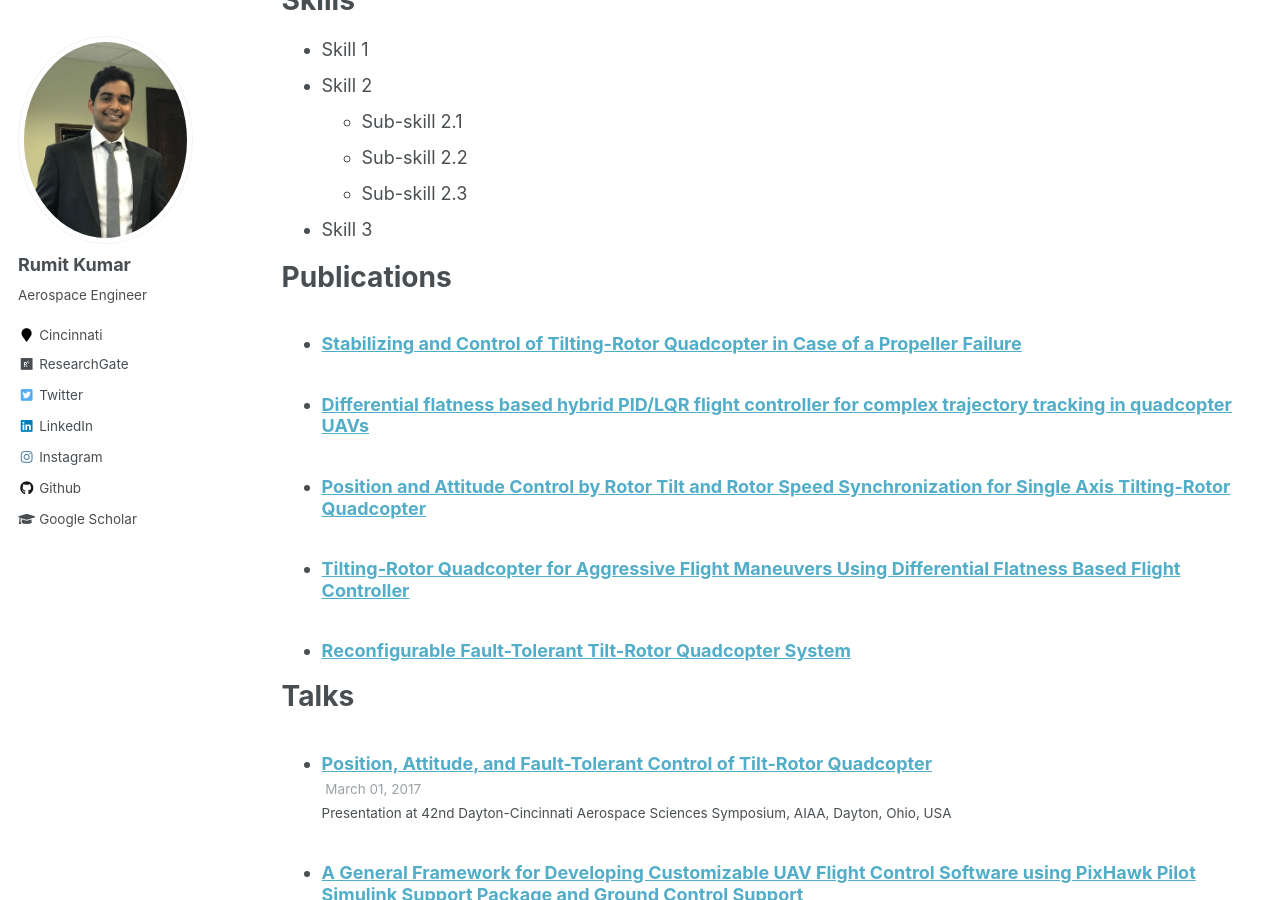
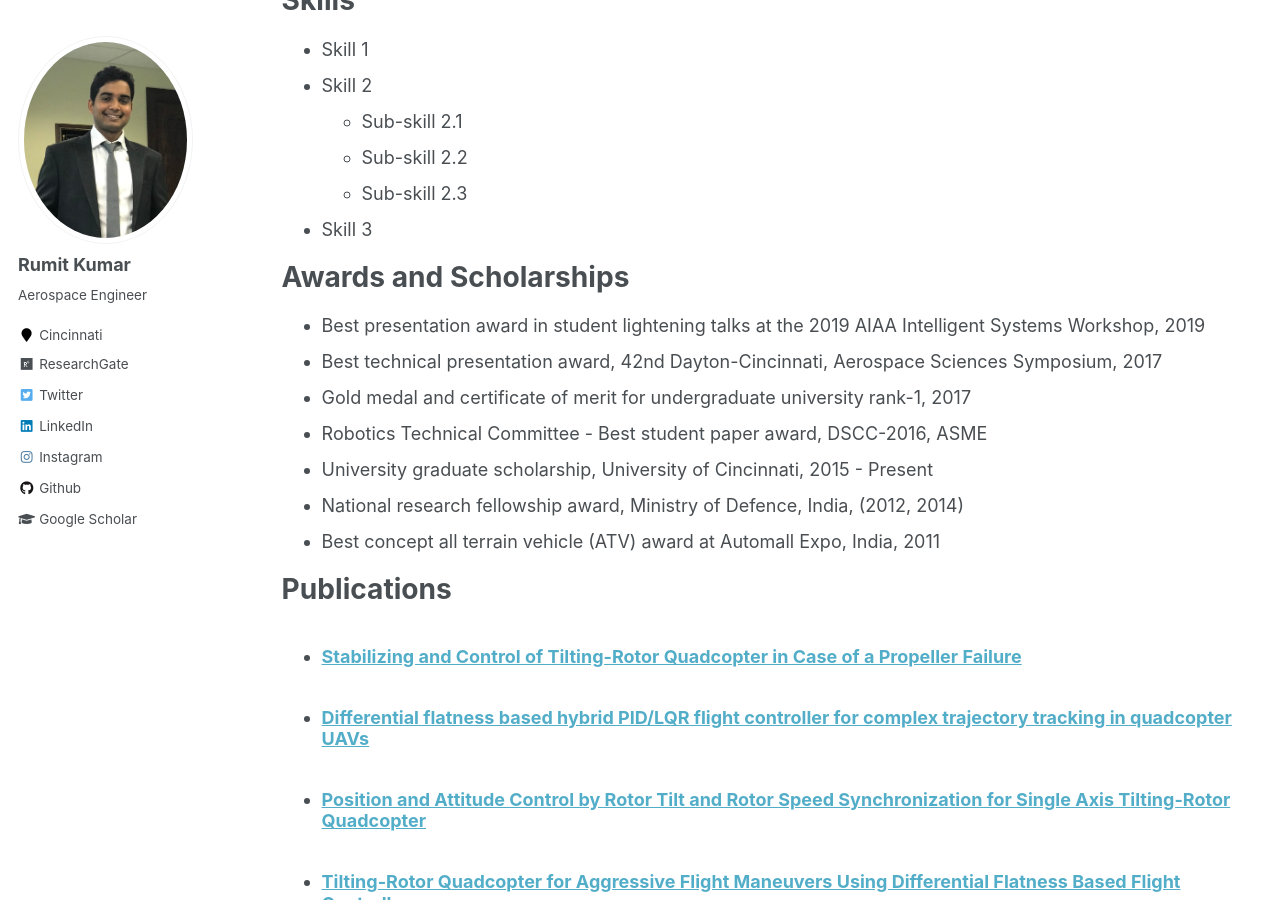
Before and after one commit to kumarrt/kumarrt.github.io, a Jekyll site: the page built from _pages/cv.md, in a window 1280 px wide and 900 px high, scrolled down 838 px. Built offline with Jekyll 4.4.1, drawn with Linux system fonts in a browser that asks for light colours.

Commit message:
Update cv.md

```diff
--- a/_pages/cv.md
+++ b/_pages/cv.md
@@ -29,6 +29,8 @@ Work experience
   * Projects: Rustom-I MALE UAV, Rustom-II HALE UAV
   * Research Focus: Unmanned Aerial Vehicles, Aircraft Sensors and Actuators, Flight Mechanics and Control Law Design, Inertial Navigation Systems, Six-DOF Simulations, Monte-Carlo Simulations, Hardware in Loop Testing, Aircraft Telemetry Systems and Post Flight Data Analysis
 
+
+
 Skills
 ======
 * Skill 1
@@ -37,6 +39,18 @@ Skills
   * Sub-skill 2.2
   * Sub-skill 2.3
 * Skill 3
+
+
+Awards and Scholarships
+======
+* Best presentation award in student lightening talks at the 2019 AIAA Intelligent Systems Workshop, 2019
+* Best technical presentation award, 42nd Dayton-Cincinnati, Aerospace Sciences Symposium, 2017
+* Gold medal and certificate of merit for undergraduate university rank-1, 2017
+* Robotics Technical Committee - Best student paper award, DSCC-2016, ASME
+* University graduate scholarship, University of Cincinnati, 2015 - Present
+* National research fellowship award, Ministry of Defence, India, (2012, 2014)
+* Best concept all terrain vehicle (ATV) award at Automall Expo, India, 2011
+
 
 Publications
 ======
```
